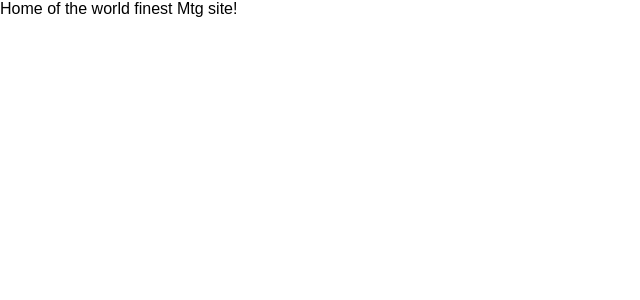
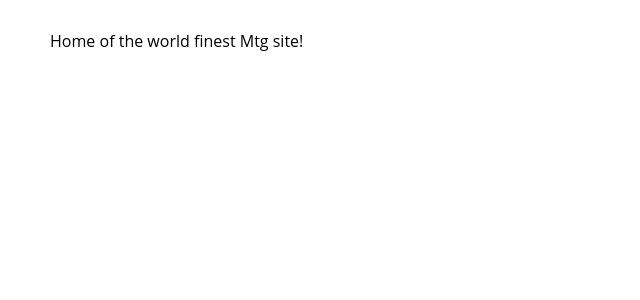
Before and after one commit to CodeFriendsHI/mtgflavortextapp, a React (Create React App) app in the folder mtgflavortextapp/: page / in a window 1280 px wide. Shown: the top 300 px of the page, without its empty margins (0-640 px from the left). Built offline with nearby package versions, Linux system fonts and the light colour scheme.

Commit message:
basic css

```diff
--- a/mtgflavortextapp/src/App.js
+++ b/mtgflavortextapp/src/App.js
@@ -1,5 +1,5 @@
 import React, { Component } from "react";
-import Helmet from "react-helmet";
+//import Helmet from "react-helmet";
 import { Switch, Route } from "react-router-dom";
 
 import Home from "./routes/home";
--- /dev/null
+++ b/mtgflavortextapp/src/components/card/index.js
@@ -0,0 +1,2 @@
+import Card from './card';
+export default Card;
--- a/mtgflavortextapp/src/index.css
+++ b/mtgflavortextapp/src/index.css
@@ -1,5 +1,42 @@
-body {
+* {
   margin: 0;
   padding: 0;
-  font-family: sans-serif;
 }
+
+html {
+  box-sizing: border-box;
+}
+
+*,
+*:before,
+*:after {
+  box-sizing: inherit;
+}
+
+body {
+  overflow-y: scroll;
+  font-size: 16px;
+  font-family: "Open sans", sans-serif;
+}
+
+.main__content {
+  max-width: 1200px;
+  min-width: 400px;
+  margin: 20px auto;
+  padding: 10px;
+}
+
+h1,
+h2,
+h3 {
+  font-family: "Raleway", sans-serif;
+}
+
+a {
+  text-decoration: underline;
+  color: #000;
+}
+
+p {
+  margin-bottom: 1rem;
+}
```
Also changed, not shown: mtgflavortextapp/src/components/card/card.js (added, +11 -0 lines).
